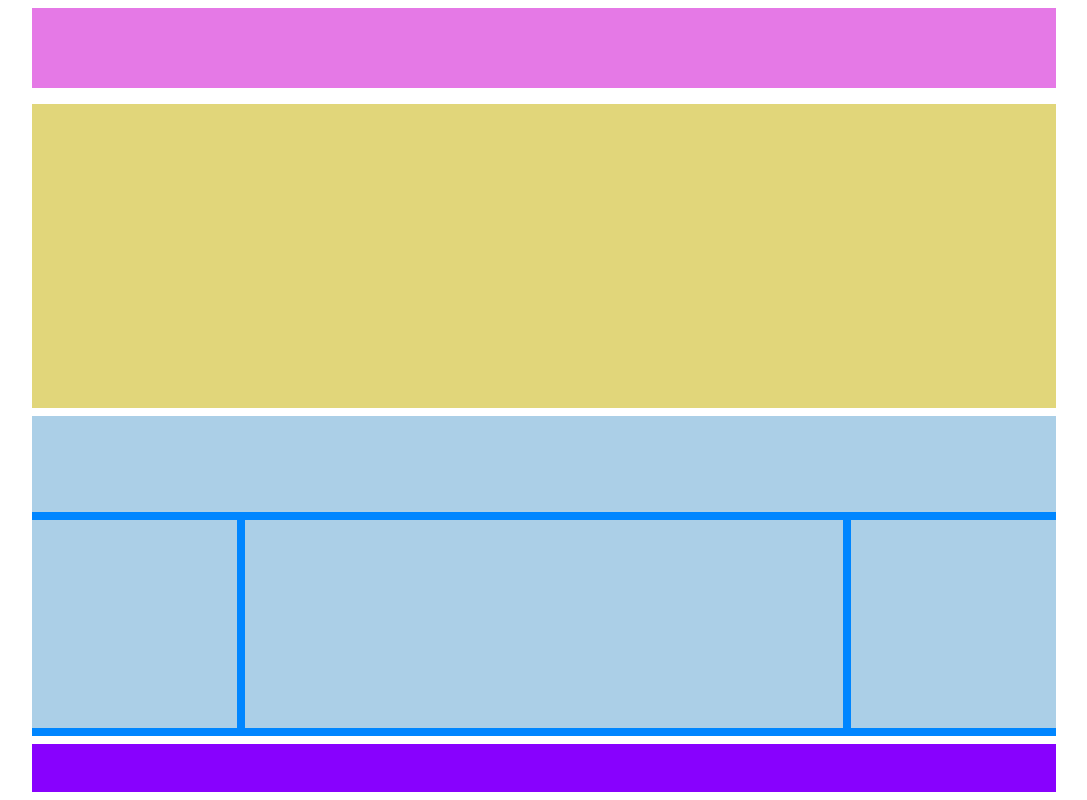
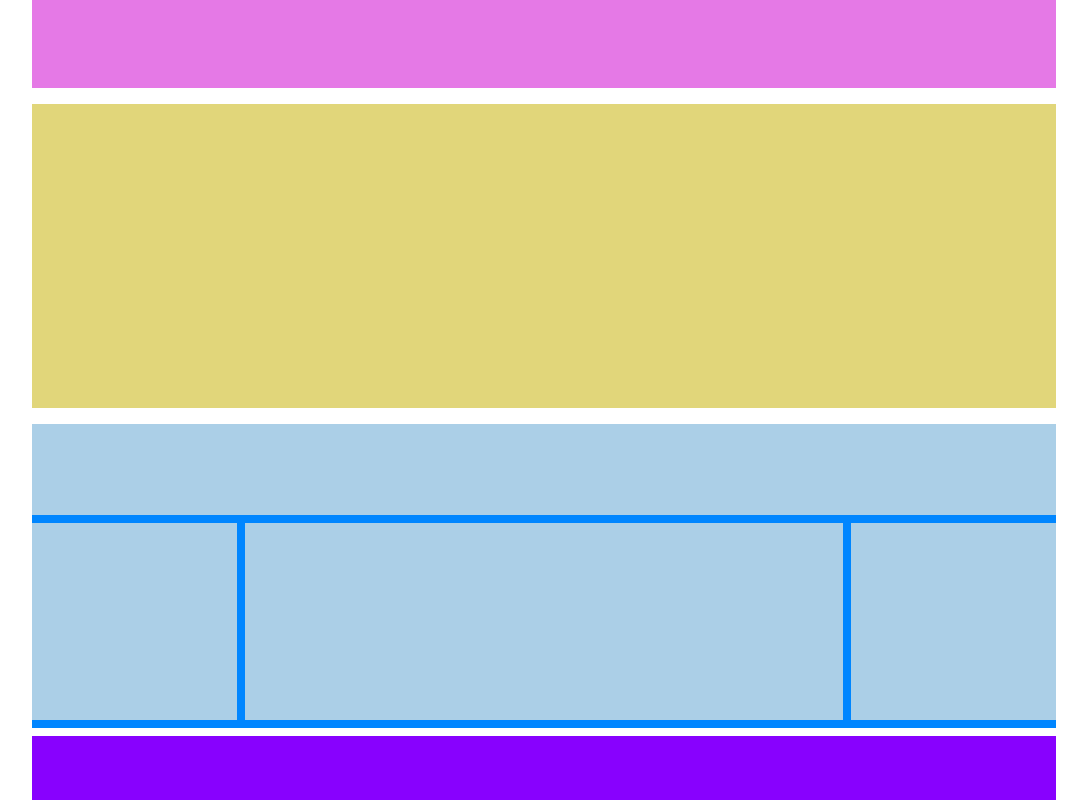
Before and after one commit to FedeFigio/htmlcss-wp, a plain HTML site: page index.html in a window 1280 px wide. Shown: the whole page, without its empty margins (96-1183 px from the left). Drawn offline with Linux system fonts and the light colour scheme.

Commit message:
fine layout

```diff
--- a/assets/css/master.css
+++ b/assets/css/master.css
@@ -42,6 +42,14 @@ body {
 
 .pad-1 {
     padding: .5rem 0;
+}
+
+.pad-b-0 {
+    padding-bottom: 0;
+}
+
+.pad-t-0 {
+    padding-top: 0;
 }
 
 
--- a/index.html
+++ b/index.html
@@ -9,11 +9,9 @@
 </head>
 
 <body>
-
-
     <!-- HEADER -->
     <header>
-        <div class="container pad-1">
+        <div class="pad-t-0 pad-1">
             <div class="row clearfix ">
                 <div class=".col-100">
                     <div class="bg-pink ">
@@ -38,28 +36,13 @@
             </div>
         </section>
         <!-- SECTION 2-->
-
-
-
-
-
-
-
-
-
-
-        <section class="container-two  bg-blue">
-            <div class=" ">
+        <section class="container-two  pad-1 ">
+            <div class="bg-blue">
                 <div class="row clearfix ">
                     <div class="col- int-item">
                         <div class="bg-cyan">
                         </div>
                     </div>
-
-
-
-
-
                     <div class="col- col-20 item-left">
                         <div class="bg-cyan">
                         </div>
@@ -74,31 +57,18 @@
                         <div class="bg-cyan">
                         </div>
                     </div>
-
-
                 </div>
             </div>
-
-
-
         </section>
-
-
-
-
-
-
-
-
-
         <!-- SECTION -->
 
         <!-- SECTION -->
     </main>
     <!-- MAIN -->
+
     <!-- FOOTER -->
     <footer>
-        <div class="row clearfix pad-1">
+        <div class="pad-b-0 row clearfix ">
             <div class="col-">
                 <div class="bg-violet">
 
@@ -106,7 +76,6 @@
             </div>
         </div>
     </footer>
-
     <!-- FOOTER -->
 
 </body>
```
